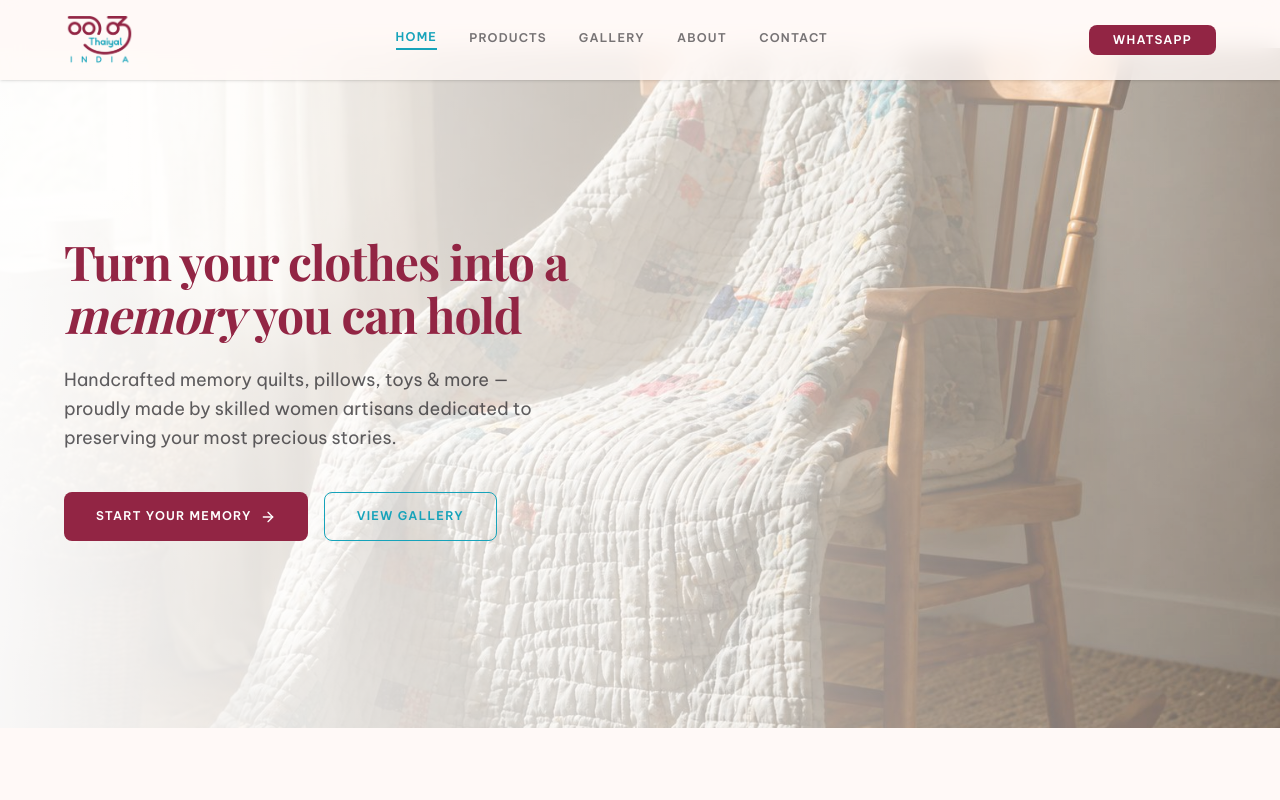
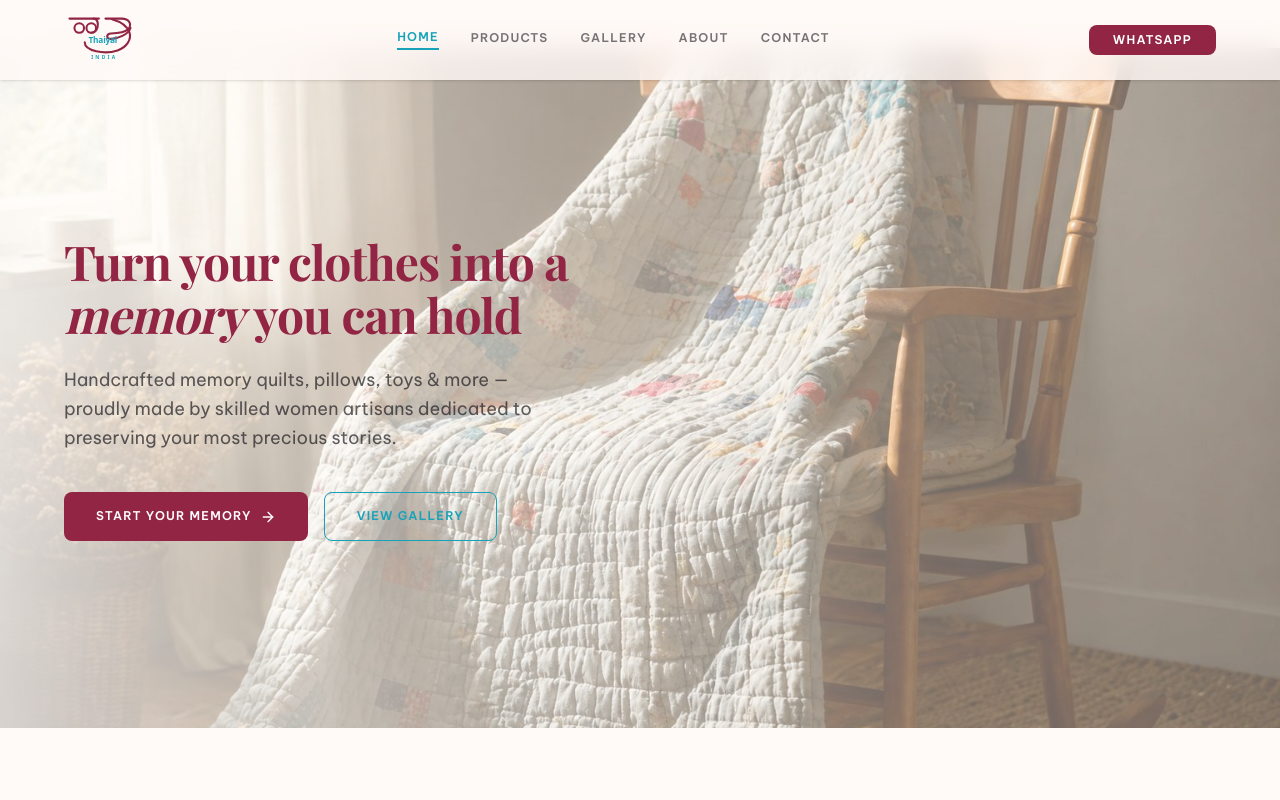
Before and after one commit to thaiyalindia/thaiyal-india, a React (Vite) app: page / in a window 1280 px wide. Shown: the top 800 px of the page. Built offline with nearby package versions, Linux system fonts and the light colour scheme.

Commit message:
Add files via upload

```diff
--- a/src/components/AboutTab.tsx
+++ b/src/components/AboutTab.tsx
@@ -85,7 +85,7 @@ export default function AboutTab() {
             <h2 className="serif-heading text-2xl md:text-3xl text-brand-primary mb-4">Our Foundations</h2>
             <div className="w-16 h-1 bg-brand-secondary mx-auto rounded-full" />
           </div>
-          <div className="grid grid-cols-1 md:grid-cols-3 gap-6">
+          <div className="grid grid-cols-1 sm:grid-cols-2 lg:grid-cols-3 gap-6">
             {values.map((val, idx) => {
               const Icon = val.icon;
               return (
--- a/src/components/HomeTab.tsx
+++ b/src/components/HomeTab.tsx
@@ -28,31 +28,31 @@ export default function HomeTab({ setActiveTab, setProductFilter }: HomeTabProps
       image: homeQuilt,
       filter: 'Memory Quilts',
       cols: 'lg:col-span-8',
-      height: 'h-[300px] md:h-[400px]'
+      height: 'h-[280px] sm:h-[340px] lg:h-[400px]'
     },
     {
       title: 'Memory Pillows',
       subtitle: 'Explore More',
       image: homePillow,
       filter: 'Memory Pillows',
-      cols: 'md:col-span-6 lg:col-span-4',
-      height: 'h-[300px] md:h-[400px]'
+      cols: 'lg:col-span-4',
+      height: 'h-[280px] sm:h-[340px] lg:h-[400px]'
     },
     {
       title: 'Memory Toys',
       subtitle: 'See Toys',
       image: homeToys,
       filter: 'Memory Toys',
-      cols: 'md:col-span-6',
-      height: 'h-[300px] md:h-[350px]'
+      cols: 'sm:col-span-1 lg:col-span-6',
+      height: 'h-[280px] sm:h-[340px]'
     },
     {
       title: 'Custom T-Shirts',
       subtitle: 'Custom Orders',
       image: homeTshirts,
       filter: 'Custom T-Shirts',
-      cols: 'md:col-span-6',
-      height: 'h-[300px] md:h-[350px]'
+      cols: 'sm:col-span-1 lg:col-span-6',
+      height: 'h-[280px] sm:h-[340px]'
     }
   ];
 
@@ -73,7 +73,10 @@ export default function HomeTab({ setActiveTab, setProductFilter }: HomeTabProps
             alt="Cozy memory quilt"
             className="w-full h-full object-cover"
           />
-          <div className="absolute inset-0 bg-white/30 md:bg-gradient-to-r md:from-white/90 md:to-transparent" />
+          {/* Mobile: lighter wash than before so the photo doesn't look overexposed/glary, while still keeping enough contrast for the dark heading text */}
+          <div className="absolute inset-0 bg-gradient-to-b from-white/40 via-white/10 to-white/30 md:hidden" />
+          <div className="absolute inset-0 bg-white/30 hidden md:block" />
+          <div className="absolute inset-0 bg-gradient-to-r from-white/40 via-white/10 to-transparent hidden md:block" />
         </div>
 
         <div className="relative z-10 px-5 md:px-16 max-w-7xl mx-auto w-full py-16">
@@ -114,7 +117,7 @@ export default function HomeTab({ setActiveTab, setProductFilter }: HomeTabProps
           </h2>
           <p className="text-brand-charcoal/60 max-w-xl mx-auto">Every piece is unique, telling a story through fabric and thread.</p>
         </div>
-        <div className="grid grid-cols-1 md:grid-cols-12 gap-6 lg:gap-8">
+        <div className="grid grid-cols-1 sm:grid-cols-2 lg:grid-cols-12 gap-6 lg:gap-8">
           {categories.map((cat) => (
             <div
               key={cat.title}
@@ -139,17 +142,7 @@ export default function HomeTab({ setActiveTab, setProductFilter }: HomeTabProps
 
       {/* Our Story / Impact Section */}
       <section className="py-24 bg-brand-sand/30">
-        <div className="px-5 md:px-16 max-w-7xl mx-auto flex flex-col md:grid md:grid-cols-2 gap-10 md:gap-16 items-center">
-          <div className="relative w-full">
-            <div className="rounded-2xl overflow-hidden aspect-square relative z-10 shadow-2xl">
-              <img
-                src={homeOurPurpose}
-                alt="Artisan stitching a memory quilt"
-                className="w-full h-full object-cover"
-              />
-            </div>
-            <div className="hidden md:block absolute -top-10 -left-10 w-full h-full border-2 border-brand-secondary/20 rounded-2xl -z-0" />
-          </div>
+        <div className="px-5 md:px-16 max-w-7xl mx-auto grid grid-cols-1 md:grid-cols-2 gap-10 md:gap-16 items-center">
           <div className="space-y-6 text-center md:text-left">
             <span className="label-caps text-brand-secondary block">Our Purpose</span>
             <h2 className="serif-heading text-2xl md:text-3xl text-brand-primary">Threaded with Love &amp; Empowerment</h2>
@@ -167,6 +160,16 @@ export default function HomeTab({ setActiveTab, setProductFilter }: HomeTabProps
                 Learn More About Our Impact
               </button>
             </div>
+          </div>
+          <div className="relative w-full">
+            <div className="rounded-2xl overflow-hidden aspect-square relative z-10 shadow-2xl">
+              <img
+                src={homeOurPurpose}
+                alt="Artisan stitching a memory quilt"
+                className="w-full h-full object-cover"
+              />
+            </div>
+            <div className="hidden md:block absolute -top-10 -left-10 w-full h-full border-2 border-brand-secondary/20 rounded-2xl -z-0" />
           </div>
         </div>
       </section>
@@ -206,7 +209,7 @@ export default function HomeTab({ setActiveTab, setProductFilter }: HomeTabProps
         <div className="text-center mb-16">
           <h2 className="serif-heading text-2xl md:text-3xl text-brand-primary mb-4">What Our Customers Say</h2>
         </div>
-        <div className="grid grid-cols-1 md:grid-cols-3 gap-6 lg:gap-8">
+        <div className="grid grid-cols-1 sm:grid-cols-2 lg:grid-cols-3 gap-6 lg:gap-8">
           {homeReviews.map((review) => (
             <div key={review.id} className="bg-white p-6 md:p-8 rounded-lg shadow-sm border border-brand-charcoal/10 space-y-4">
               <div className="flex text-brand-secondary">
--- a/src/components/Icons.tsx
+++ b/src/components/Icons.tsx
@@ -1,13 +1,107 @@
 import React from 'react';
-import logoImage from '../assets/logo.png';
 
-export function ThaiyalLogo({ className = 'w-32 h-auto' }: { className?: string })
-{
+export function NeedleThreadIcon({ className = 'w-6 h-6' }: { className?: string }) {
   return (
-    <img
-      src={logoImage}
-      alt="Thaiyal India"
+    <svg
+      xmlns="http://www.w3.org/2000/svg"
+      viewBox="0 0 24 24"
+      fill="none"
+      stroke="currentColor"
+      strokeWidth="1.5"
+      strokeLinecap="round"
+      strokeLinejoin="round"
       className={className}
-    />
+    >
+      {/* Needle */}
+      <line x1="4" y1="20" x2="16" y2="8" strokeWidth="2" />
+      {/* Eye of the needle */}
+      <circle cx="15" cy="9" r="1" fill="currentColor" />
+      {/* Thread loops wrapping around and coming out of eye */}
+      <path
+        d="M15 9 C 18 6, 20 12, 17 15 C 14 18, 12 12, 15 9"
+        strokeWidth="1.5"
+        strokeDasharray="1 1"
+        className="animate-pulse"
+      />
+      <path
+        d="M17 15 C 19 17, 21 14, 20 10 C 19 6, 11 4, 8 8"
+        strokeWidth="1"
+      />
+    </svg>
   );
 }
+
+export function HeartHandIcon({ className = 'w-6 h-6' }: { className?: string }) {
+  return (
+    <svg
+      xmlns="http://www.w3.org/2000/svg"
+      viewBox="0 0 24 24"
+      fill="none"
+      stroke="currentColor"
+      strokeWidth="1.5"
+      strokeLinecap="round"
+      strokeLinejoin="round"
+      className={className}
+    >
+      <path d="M12 21.35l-1.45-1.32C5.4 15.36 2 12.28 2 8.5 2 5.42 4.42 3 7.5 3c1.74 0 3.41.81 4.5 2.09C13.09 3.81 14.76 3 16.5 3 19.58 3 22 5.42 22 8.5c0 3.78-3.4 6.86-8.55 11.54L12 21.35z" />
+    </svg>
+  );
+}
+
+export function ThaiyalLogo({ className = 'w-32 h-auto', showText = true }: { className?: string, showText?: boolean }) {
+  return (
+    <svg
+      xmlns="http://www.w3.org/2000/svg"
+      viewBox="0 0 340 220"
+      className={className}
+      id="thaiyal-logo-svg"
+    >
+      {/* Tamil Stylized Lettering "தையல்" (Maroon #922544) */}
+      <g stroke="#922544" strokeWidth="9.5" fill="none" strokeLinecap="round" strokeLinejoin="round">
+        {/* Left top horizontal bar */}
+        <path d="M 25,12 H 160" />
+
+        {/* Left double loops */}
+        {/* Loop 1 */}
+        <circle cx="70" cy="55" r="22" />
+        {/* Loop 2 */}
+        <circle cx="125" cy="55" r="22" />
+
+        {/* Tail loop on the middle character */}
+        <path d="M 125,77 C 145,77 155,60 155,40 C 155,20 145,12 135,12" />
+
+        {/* Right character */}
+        <path d="M 190,12 H 265 C 295,12 315,35 295,60 C 275,80 235,80 215,80 C 195,80 190,105 215,105 C 245,105 295,85 305,55" />
+
+        {/* Sweeping thread cradle */}
+        <path d="M 95,120 C 95,160 185,178 245,158 C 290,143 310,105 300,75 C 290,45 255,25 220,15" />
+      </g>
+
+      {/* English Branding text in Teal #16a3ba */}
+      {showText && (
+        <g fill="#16a3ba" fontFamily="system-ui, -apple-system, sans-serif">
+          <text
+            x="178"
+            y="126"
+            textAnchor="middle"
+            fontSize="38"
+            fontWeight="bold"
+            letterSpacing="-0.02em"
+          >
+            Thaiyal
+          </text>
+          <text
+            x="185"
+            y="196"
+            textAnchor="middle"
+            fontSize="23"
+            fontWeight="bold"
+            letterSpacing="0.45em"
+          >
+            INDIA
+          </text>
+        </g>
+      )}
+    </svg>
+  );
+}
```
Also changed, not shown: src/components/GalleryTab.tsx (+12 -16 lines), src/components/ProductsTab.tsx (+17 -37 lines).
